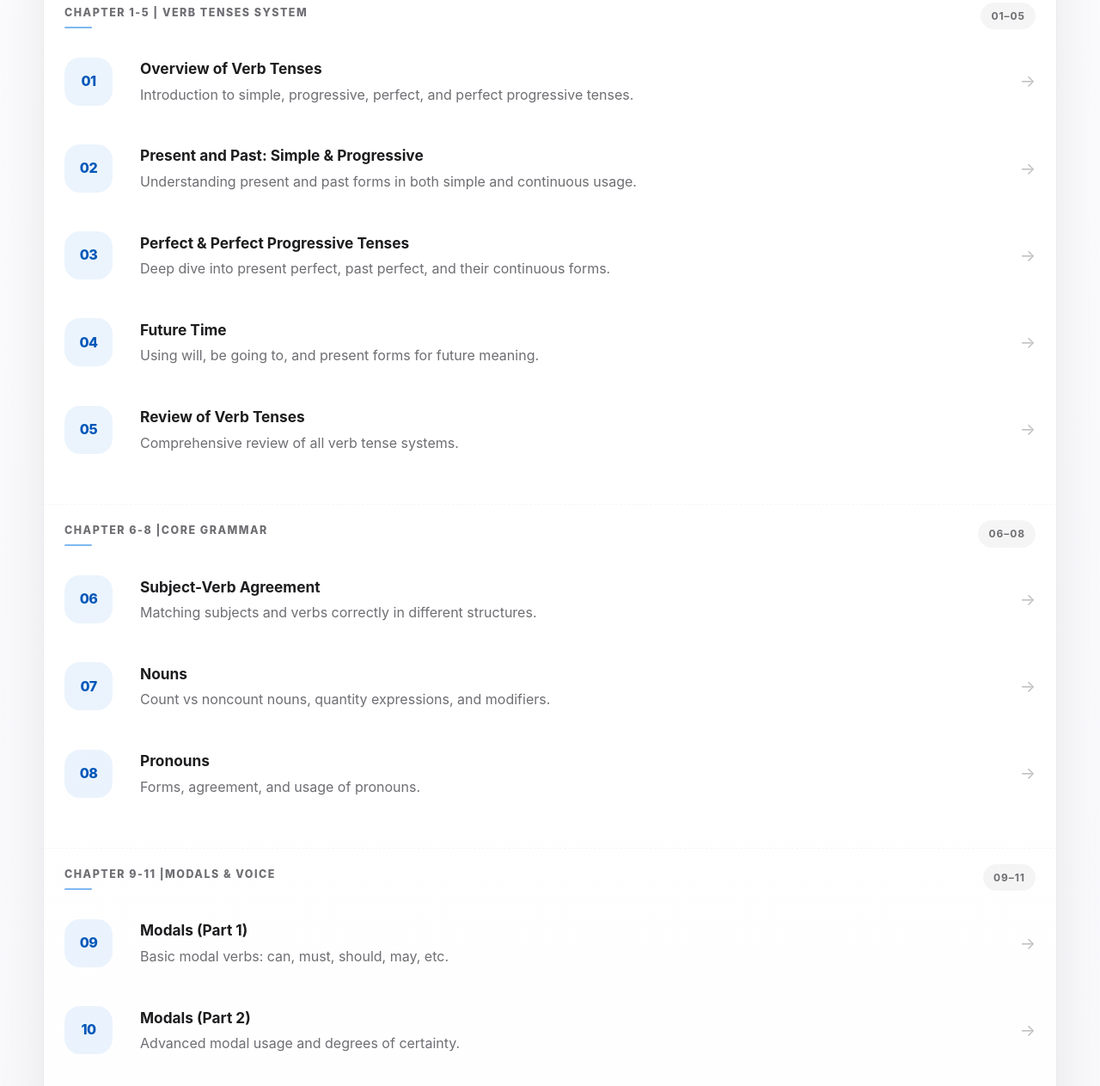
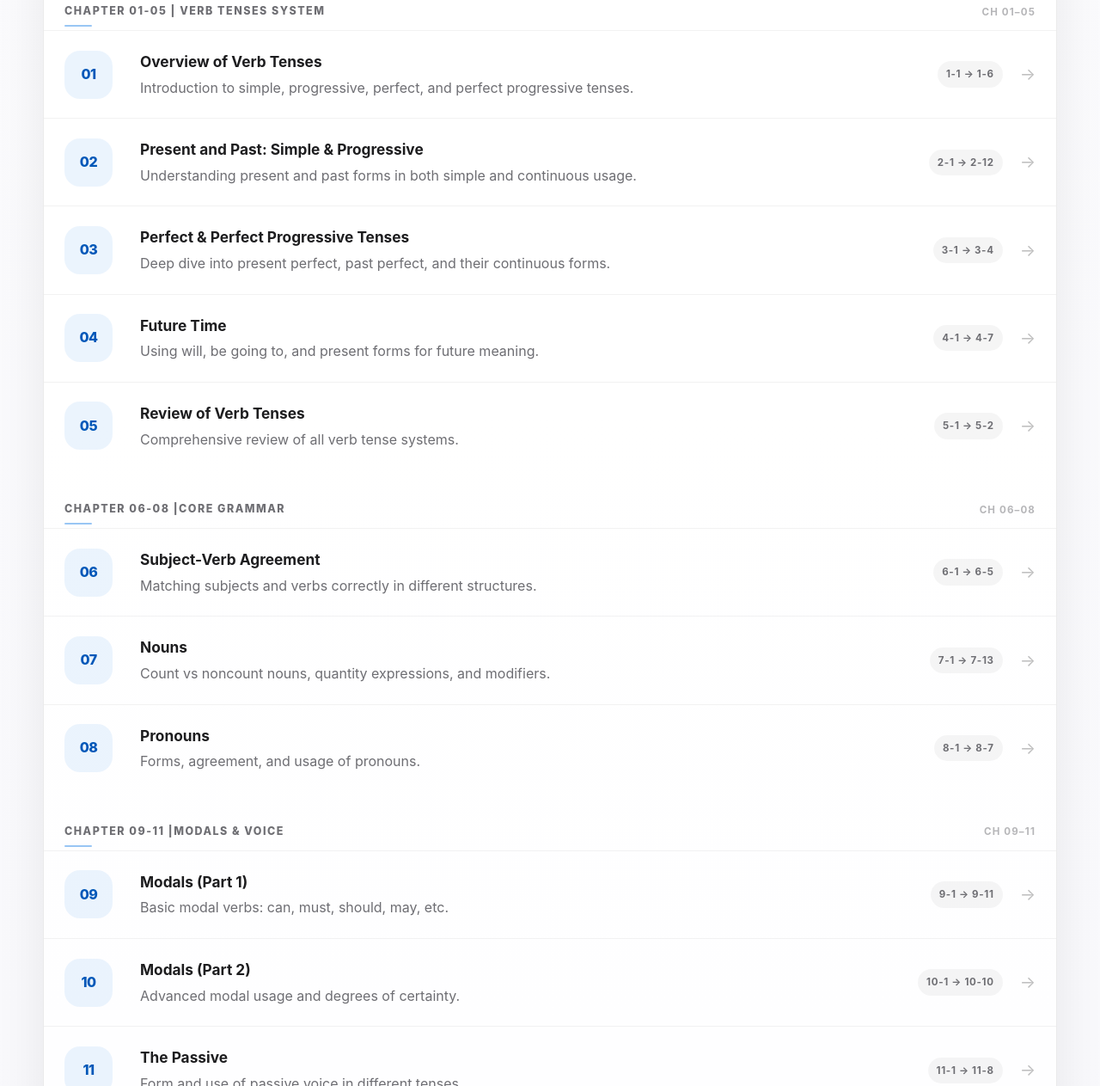
Before and after one commit to Zahraameliaa33/english-grammar-betty-azar-blue-book-third-edition, a plain HTML site: page homepage.html in a window 1280 px wide. Shown: the part 3029-4292 px from the top of the page at 86% size. Drawn offline with Linux system fonts and the light colour scheme.

Commit message:
update: refined chapter grouping with sub-range labels

```diff
--- a/css/homepage/homepage.css
+++ b/css/homepage/homepage.css
@@ -557,9 +557,7 @@ cite {
   padding: 18px 0 8px;
 }
 
-/* =========================
-   CHAPTER GROUP (NEW)
-========================= */
+
 /* =========================
    GROUP SYSTEM (FINAL)
 ========================= */
@@ -572,62 +570,52 @@ cite {
   margin-top: 12px;
 }
 
-/* HEADER (title + range) */
+
+/* HEADER (Container) */
 .group-header {
   display: flex;
-  justify-content: space-between;
-  align-items: center;
-  padding: 0 24px 10px;
+  justify-content: space-between; /* Ini yang bikin Range pindah ke kanan */
+  align-items: flex-end;          /* Menyamakan posisi bawah teks */
+  padding: 0 24px 12px;           /* Beri ruang sedikit untuk garis */
+  position: relative;
 }
 
-/* TITLE */
+/* Gaya Judul (Kiri) */
 .group-title {
   font-size: 0.78rem;
   font-weight: 800;
   letter-spacing: 0.12em;
   text-transform: uppercase;
   color: var(--text-sub);
-  position: relative;
 }
 
-/* subtle Apple underline */
-.group-title::after {
+/* Gaya Range (Kanan) */
+.group-range {
+  font-size: 0.72rem;           /* Sedikit lebih kecil agar manis */
+  font-weight: 700;
+  letter-spacing: 0.1em;
+  color: var(--text-sub);
+  opacity: 0.5;                 /* Sedikit lebih pudar agar tidak berebut perhatian dengan judul */
+  text-transform: uppercase;
+}
+
+/* Garis bawah tetap di kiri (di bawah Judul saja) */
+.group-header::after {
   content: "";
-  display: block;
+  position: absolute;
+  left: 24px;
+  bottom: 4px;
   width: 32px;
   height: 2px;
-  margin-top: 6px;
   border-radius: 2px;
-  background: rgba(0, 113, 227, 0.5);
+  background: rgba(0, 113, 227, 0.4);
 }
 
-/* RANGE TAG */
-.group-range {
-  font-size: 0.75rem;
-  font-weight: 700;
+/* Reset hover lama agar tidak merusak style baru */
+.chapter-group:hover .group-range {
+  background: transparent;
   color: var(--text-sub);
-  background: rgba(0, 0, 0, 0.04);
-  padding: 6px 12px;
-  border-radius: 999px;
-  letter-spacing: 0.08em;
-  transition: 0.2s ease;
-}
-
-/* hover = subtle feedback */
-.chapter-group:hover .group-range {
-  background: rgba(0, 113, 227, 0.08);
-  color: var(--azar-blue-dark);
-}
-
-/* FIX spacing row pertama */
-.chapter-group .chapter-row {
-  border-top: none;
-}
-
-/* OPTIONAL: soft separation antar group */
-.chapter-group + .chapter-group {
-  border-top: 1px dashed rgba(0, 0, 0, 0.04);
-  padding-top: 18px;
+  opacity: 0.8;
 }
 
 .chapter-row {
@@ -670,6 +658,31 @@ cite {
   color: rgba(0, 0, 0, 0.25);
   font-size: 1.2rem;
   padding-left: 10px;
+}
+
+.chapter-meta {
+  display: flex;
+  align-items: center;
+  gap: 10px;
+}
+
+/* RANGE TAG (this is your new element) */
+.chapter-range {
+  font-size: 0.72rem;
+  font-weight: 700;
+  color: var(--text-sub);
+  background: rgba(0, 0, 0, 0.04);
+  padding: 6px 10px;
+  border-radius: 999px;
+  letter-spacing: 0.06em;
+  white-space: nowrap;
+  transition: 0.2s ease;
+}
+
+/* hover feedback */
+.chapter-row:hover .chapter-range {
+  background: rgba(0, 113, 227, 0.08);
+  color: var(--azar-blue-dark);
 }
 
 .empty-state {
--- a/js/homepage/homepage.js
+++ b/js/homepage/homepage.js
@@ -7,42 +7,42 @@
    DATA CHAPTERS
 ========================= */
 const chapters = [
-  { id: 1, title: "Overview of Verb Tenses", category: "tenses", desc: "Introduction to simple, progressive, perfect, and perfect progressive tenses." },
-  { id: 2, title: "Present and Past: Simple & Progressive", category: "tenses", desc: "Understanding present and past forms in both simple and continuous usage." },
-  { id: 3, title: "Perfect & Perfect Progressive Tenses", category: "tenses", desc: "Deep dive into present perfect, past perfect, and their continuous forms." },
-  { id: 4, title: "Future Time", category: "tenses", desc: "Using will, be going to, and present forms for future meaning." },
-  { id: 5, title: "Review of Verb Tenses", category: "tenses", desc: "Comprehensive review of all verb tense systems." },
+  { id: 1, title: "Overview of Verb Tenses", category: "tenses", range: "1-1 → 1-6", desc: "Introduction to simple, progressive, perfect, and perfect progressive tenses." },
+  { id: 2, title: "Present and Past: Simple & Progressive", category: "tenses", range: "2-1 → 2-12", desc: "Understanding present and past forms in both simple and continuous usage." },
+  { id: 3, title: "Perfect & Perfect Progressive Tenses", category: "tenses", range: "3-1 → 3-4", desc: "Deep dive into present perfect, past perfect, and their continuous forms." },
+  { id: 4, title: "Future Time", category: "tenses", range: "4-1 → 4-7", desc: "Using will, be going to, and present forms for future meaning." },
+  { id: 5, title: "Review of Verb Tenses", category: "tenses", range: "5-1 → 5-2", desc: "Comprehensive review of all verb tense systems." },
 
-  { id: 6, title: "Subject-Verb Agreement", category: "grammar", desc: "Matching subjects and verbs correctly in different structures." },
-  { id: 7, title: "Nouns", category: "grammar", desc: "Count vs noncount nouns, quantity expressions, and modifiers." },
-  { id: 8, title: "Pronouns", category: "grammar", desc: "Forms, agreement, and usage of pronouns." },
+  { id: 6, title: "Subject-Verb Agreement", category: "grammar", range: "6-1 → 6-5", desc: "Matching subjects and verbs correctly in different structures." },
+  { id: 7, title: "Nouns", category: "grammar", range: "7-1 → 7-13", desc: "Count vs noncount nouns, quantity expressions, and modifiers." },
+  { id: 8, title: "Pronouns", category: "grammar", range: "8-1 → 8-7", desc: "Forms, agreement, and usage of pronouns." },
 
-  { id: 9, title: "Modals (Part 1)", category: "modals", desc: "Basic modal verbs: can, must, should, may, etc." },
-  { id: 10, title: "Modals (Part 2)", category: "modals", desc: "Advanced modal usage and degrees of certainty." },
-  { id: 11, title: "The Passive", category: "voice", desc: "Form and use of passive voice in different tenses." },
+  { id: 9, title: "Modals (Part 1)", category: "modals", range: "9-1 → 9-11", desc: "Basic modal verbs: can, must, should, may, etc." },
+  { id: 10, title: "Modals (Part 2)", category: "modals", range: "10-1 → 10-10", desc: "Advanced modal usage and degrees of certainty." },
+  { id: 11, title: "The Passive", category: "voice", range: "11-1 → 11-8", desc: "Form and use of passive voice in different tenses." },
 
-  { id: 12, title: "Noun Clauses", category: "clauses", desc: "That-clauses, if/whether, and reported speech." },
-  { id: 13, title: "Adjective Clauses", category: "clauses", desc: "Relative clauses using who, which, that, etc." },
+  { id: 12, title: "Noun Clauses", category: "clauses", range: "12-1 → 12-9", desc: "That-clauses, if/whether, and reported speech." },
+  { id: 13, title: "Adjective Clauses", category: "clauses", range: "13-1 → 13-15", desc: "Relative clauses using who, which, that, etc." },
 
-  { id: 14, title: "Gerunds & Infinitives (Part 1)", category: "verb", desc: "Basic patterns of gerunds and infinitives." },
-  { id: 15, title: "Gerunds & Infinitives (Part 2)", category: "verb", desc: "Advanced structures and transformations." },
+  { id: 14, title: "Gerunds & Infinitives (Part 1)", category: "verb", range: "14-1 → 14-11", desc: "Basic patterns of gerunds and infinitives." },
+  { id: 15, title: "Gerunds & Infinitives (Part 2)", category: "verb", range: "15-1 → 15-9", desc: "Advanced structures and transformations." },
 
-  { id: 16, title: "Coordinating Conjunctions", category: "connectors", desc: "Using and, but, or, so in sentence structures." },
+  { id: 16, title: "Coordinating Conjunctions", category: "connectors", range: "16-1 → 16-3", desc: "Using and, but, or, so in sentence structures." },
 
-  { id: 17, title: "Adverb Clauses", category: "clauses", desc: "Time, cause, contrast, and condition clauses." },
-  { id: 18, title: "Reduction of Adverb Clauses", category: "clauses", desc: "Transforming clauses into phrases." },
+  { id: 17, title: "Adverb Clauses", category: "clauses", range: "17-1 → 17-9", desc: "Time, cause, contrast, and condition clauses." },
+  { id: 18, title: "Reduction of Adverb Clauses", category: "clauses", range: "18-1 → 18-5", desc: "Transforming clauses into phrases." },
 
-  { id: 19, title: "Connectives (Cause, Contrast, Condition)", category: "connectors", desc: "Linking ideas using logical connectors." },
-  { id: 20, title: "Conditionals & Wishes", category: "conditionals", desc: "If-clauses, unreal situations, and wishes." }
+  { id: 19, title: "Connectives (Cause, Contrast, Condition)", category: "connectors", range: "19-1 → 19-9", desc: "Linking ideas using logical connectors." },
+  { id: 20, title: "Conditionals & Wishes", category: "conditionals", range: "20-1 → 20-11", desc: "If-clauses, unreal situations, and wishes." }
 ];
 
 /* =========================
    GROUP SYSTEM (KEY UPGRADE)
 ========================= */
 const groupedChapters = {
-  "Chapter 1-5 | Verb Tenses System": ["tenses"],
-  "Chapter 6-8 |Core Grammar": ["grammar"],
-  "Chapter 9-11 |Modals & Voice": ["modals", "voice"],
+  "Chapter 01-05 | Verb Tenses System": ["tenses"],
+  "Chapter 06-08 |Core Grammar": ["grammar"],
+  "Chapter 09-11 |Modals & Voice": ["modals", "voice"],
   "Chapter 12-13-17-18 |Clause System": ["clauses"],
   "Chapter 14-15 | Verb Forms": ["verb"],
   "Chapter 16-20 |Connectors & Logic": ["connectors", "conditionals"]
@@ -90,10 +90,9 @@ function renderChapters(data) {
     const min = Math.min(...ids);
     const max = Math.max(...ids);
 
-    const rangeLabel =
-      min === max
-        ? String(min).padStart(2, "0")
-        : `${String(min).padStart(2, "0")}–${String(max).padStart(2, "0")}`;
+    const rangeLabel = min === max
+    ? `CH ${String(min).padStart(2, "0")}`
+    : `CH ${String(min).padStart(2, "0")}–${String(max).padStart(2, "0")}`;
 
     html += `
       <div class="chapter-group">
@@ -107,11 +106,16 @@ function renderChapters(data) {
           return `
             <article class="chapter-row reveal" tabindex="0">
   <div class="chapter-number">${paddedId}</div>
+
   <div class="chapter-info">
     <h3>${item.title}</h3>
     <p>${item.desc}</p>
   </div>
-              <div class="chapter-arrow">→</div>
+
+  <div class="chapter-meta">
+    <span class="chapter-range">${item.range || ""}</span>
+    <span class="chapter-arrow">→</span>
+  </div>
 </article>
           `;
         }).join("")}
```
Lines whose indentation alone changed are shown as unchanged.
